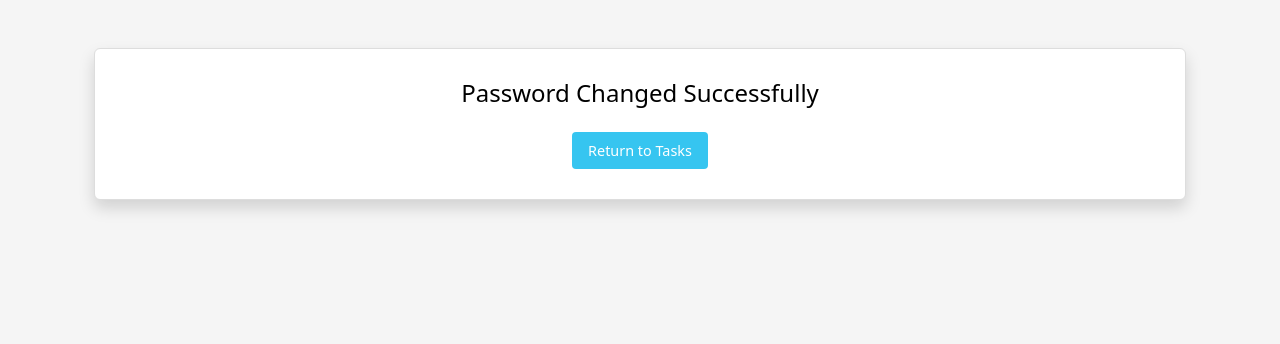
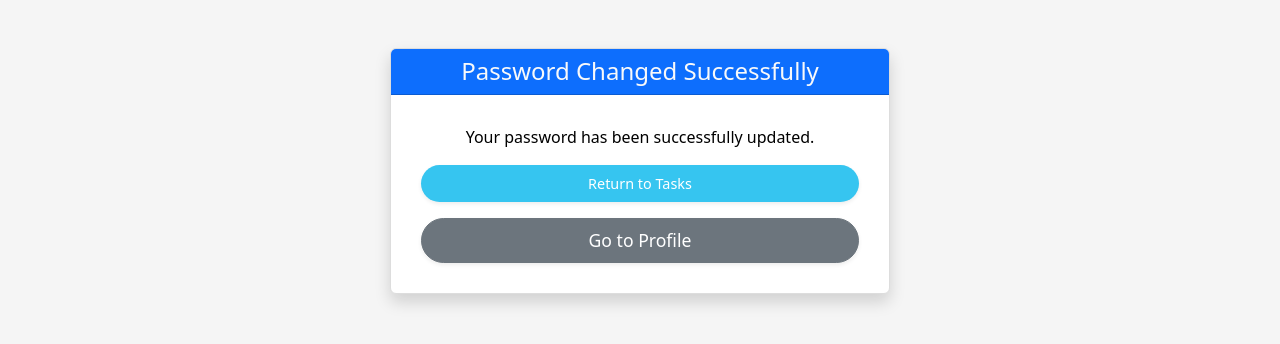
Before and after one commit to leolocatelli/Final-Project-Assessment-UCD, a Django app: page /accounts/password_change_done/ in a window 1280 px wide. Shown: the part 56-400 px from the top of the page. Run offline with Django 5.2, Linux system fonts and the light colour scheme; the visitor is signed in with stand-in values (Sample User, id 1); some libraries are stand-ins or nearby versions; some web fonts are replaced.

Commit message:
adjust in pages and design amends

```diff
--- a/accounts/templates/registration/password_change_done.html
+++ b/accounts/templates/registration/password_change_done.html
@@ -1,10 +1,18 @@
-{% extends "base.html" %}
+{% extends 'base.html' %}
+{% block title %}Password Changed{% endblock %}
+
 {% block content %}
-<div class="container mt-5">
-    <div class="card shadow card-theme text-center">
-        <div class="card-body">
-            <h4 class="mb-4">Password Changed Successfully</h4>
-            <a href="{% url 'task_list' %}" class="btn btn-primary">Return to Tasks</a>
+<div class="container mt-5 d-flex justify-content-center align-items-center">
+    <div class="card shadow card-theme" style="width: 100%; max-width: 500px;">
+        <div class="card-header bg-success text-white text-center">
+            <h4 class="mb-0">Password Changed Successfully</h4>
+        </div>
+        <div class="card-body text-center">
+            <p>Your password has been successfully updated.</p>
+            <div class="d-flex flex-column gap-3">
+                <a href="{% url 'task_list' %}" class="btn btn-primary py-2 rounded-pill shadow-sm">Return to Tasks</a>
+                <a href="{% url 'user_profile' %}" class="btn btn-secondary py-2 rounded-pill shadow-sm">Go to Profile</a>
+            </div>
         </div>
     </div>
 </div>
```
